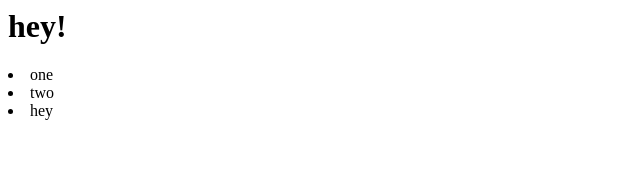
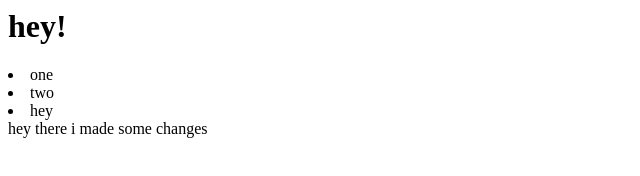
Before and after one commit to brummetj/testGithub, a plain HTML site: page index.html in a window 1280 px wide. Shown: the whole page, without its empty margins (0-640 px from the left). Drawn offline with Linux system fonts and the light colour scheme.

Commit message:
commit 3

```diff
--- a/index.html
+++ b/index.html
@@ -5,3 +5,6 @@
 </div>
 
 <li> hey </li>
+
+
+<div> hey there i made some changes </div>
```
